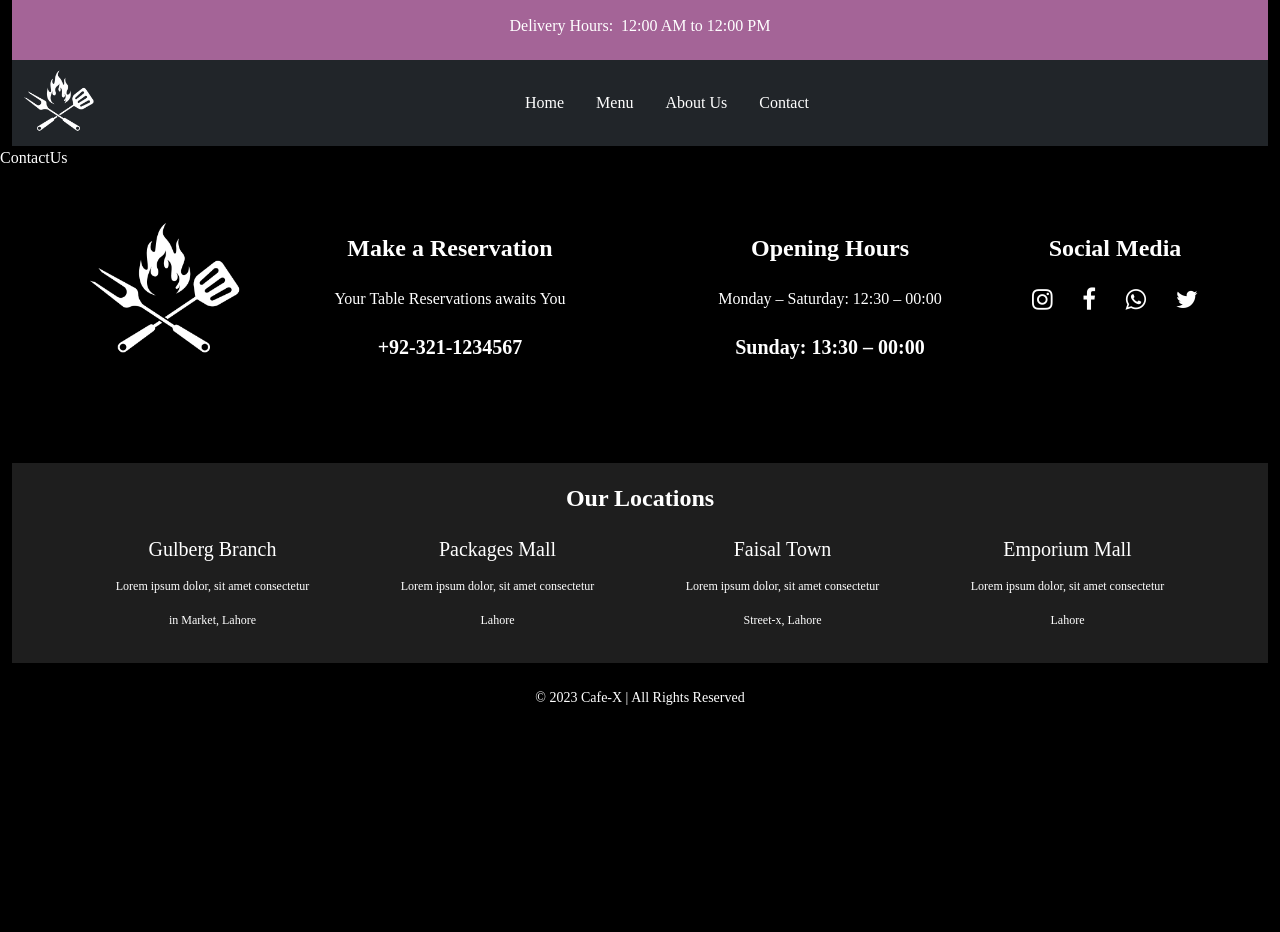
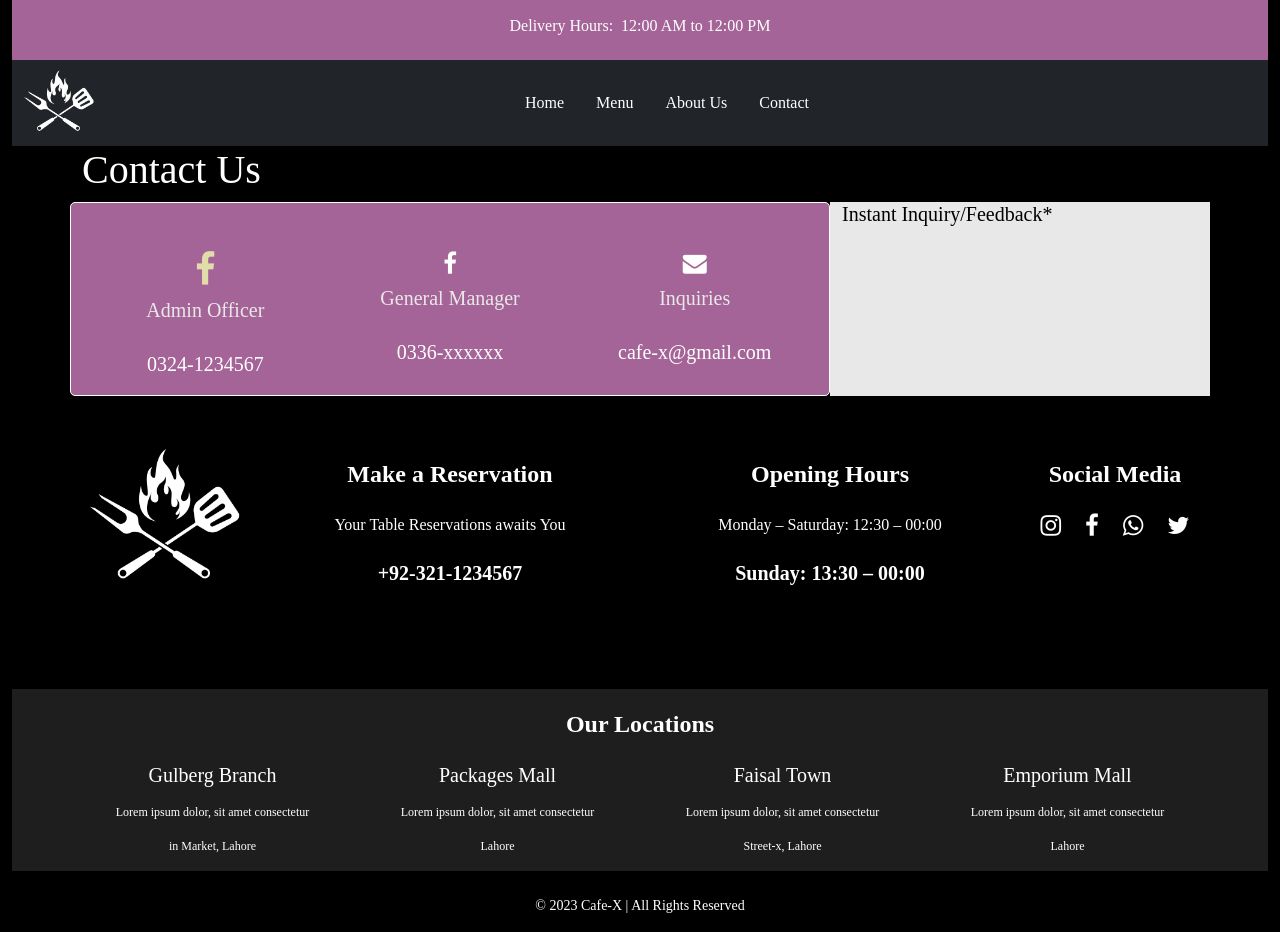
Before and after one commit to RabeetEngineer/cafe-x, a React (Create React App) app: page /contact-us in a window 1280 px wide. Before the commit the page ends 800 px from the top, so only its background shows below. Built offline with nearby package versions, Linux system fonts and the light colour scheme; a web font is replaced by a local one.

Commit message:
contact us page started

```diff
--- a/src/components/Navbar.css
+++ b/src/components/Navbar.css
@@ -9,7 +9,20 @@
 }
 .footer-2{
     width: 100%;
-    height: 200px;
     background-color: #1E1E1E;
     padding-top: 5px; /* Adjust this value as needed */
 }
+
+/*  Contact US css */
+.contact-card-main{
+    border: 1px solid white;
+    background-color: #A46497;
+    border-radius: 5px;
+}
+.contact-card{
+    width: 100%;
+}
+.contact-form-main{
+    background-color: #E9E8E8;
+
+}
--- a/src/components/footer/Footer.js
+++ b/src/components/footer/Footer.js
@@ -5,7 +5,6 @@ const Footer = () => {
   return (
     <>
       <footer className="container-fluid mt-5 ">
-
         <div className="container">
           <div className="row mb-5">
             <div className="col-lg-2 col-md-2 col-sm-6 text-center">
@@ -33,11 +32,11 @@ const Footer = () => {
                 Sunday: 13:30 – 00:00
               </h5>
             </div>
-            <div className="col-lg-2 col-md-2 col-sm-6 text-center mb-5">
+            <div className="col-lg-2 col-md-2 col-sm-2 text-center mb-5">
               <h4 className="mt-3" style={{ fontWeight: "bolder" }}>
                 Social Media
               </h4>
-              <div className="social-media-icons mt-4 d-flex justify-content-between">
+              <div className="social-media-icons mt-4 d-flex justify-content-center gap-4">
                 <a className="anchor-null" href="">
                   <i class="fa fa-instagram" style={{ fontSize: "24px" }}></i>
                 </a>
@@ -92,9 +91,15 @@ const Footer = () => {
           </div>
         </div>
 
-        <div className="text-center">
-        <p style={{fontSize:"14px"}}>&copy; {new Date().getFullYear()} Cafe-X | All Rights Reserved</p>
-      </div>
+        <div className="container text-center">
+          <div className="row">
+            <div className="col-12">
+              <p style={{ fontSize: "14px" }}>
+                &copy; {new Date().getFullYear()} Cafe-X | All Rights Reserved
+              </p>
+            </div>
+          </div>
+        </div>
       </footer>
     </>
   );
--- a/src/contactUs/ContactUs.js
+++ b/src/contactUs/ContactUs.js
@@ -1,9 +1,47 @@
-import React from 'react'
+import React from "react";
+import "../components/Navbar.css";
 
 const ContactUs = () => {
   return (
-    <div>ContactUs</div>
-  )
-}
+    <>
+      <div className="container-fluid">
+        <div className="container">
+          <h1 className="">Contact Us</h1>
+          <div className="row">
+            <div className="col-lg-8 col-md-8 col-sm-12 d-flex contact-card-main ">
+              <div className="contact-card d-flex flex-column gap-2 mt-5 align-items-center">
+                <i class="fa fa-facebook" style={{ fontSize: "36px", color:"#E0DDAA" }}></i>
+                <p  style={{ fontSize: "20px", color:"#E9E8E8" }}>
+                  Admin Officer
+                </p>
+                <p style={{ fontSize: "20px" }}>0324-1234567</p>
+              </div>
+              <div className="contact-card d-flex flex-column gap-2 mt-5 align-items-center">
+                <i class="fa fa-facebook" style={{ fontSize: "24px" }}></i>
+                <p  style={{ fontSize: "20px", color:"#E9E8E8" }}>
+                General Manager
+                </p>
+                <p style={{ fontSize: "20px" }}>0336-xxxxxx</p>
+              </div>
+              <div className="contact-card d-flex flex-column gap-2 mt-5 align-items-center">
+              <i class="fa fa-envelope" style={{ fontSize: "24px" }}></i>
+                <p  style={{ fontSize: "20px", color:"#E9E8E8" }}>
+                Inquiries
+                </p>
+                <p style={{ fontSize: "20px" }}>cafe-x@gmail.com</p>
+                <i class="fas fa-mobile-alt"></i>
+              </div>
+            </div>
 
-export default ContactUs
+            <div className="col-lg-4 col-md-4 col-sm-12 contact-form-main">
+              <h5 style={{color:"black"}}>Instant Inquiry/Feedback*</h5>
+            </div>
+          </div>
+          <div className="row"></div>
+        </div>
+      </div>
+    </>
+  );
+};
+
+export default ContactUs;
--- a/src/index.css
+++ b/src/index.css
@@ -10,6 +10,12 @@ body {
   font-family:  'Merienda', cursive;
   font-family: 'Stoke', serif;
   color: white;
+  box-sizing: border-box;
+  overflow: hidden;
+}
+html{
+  margin: 0;
+  padding: 0;
 }
 
 code {
```
